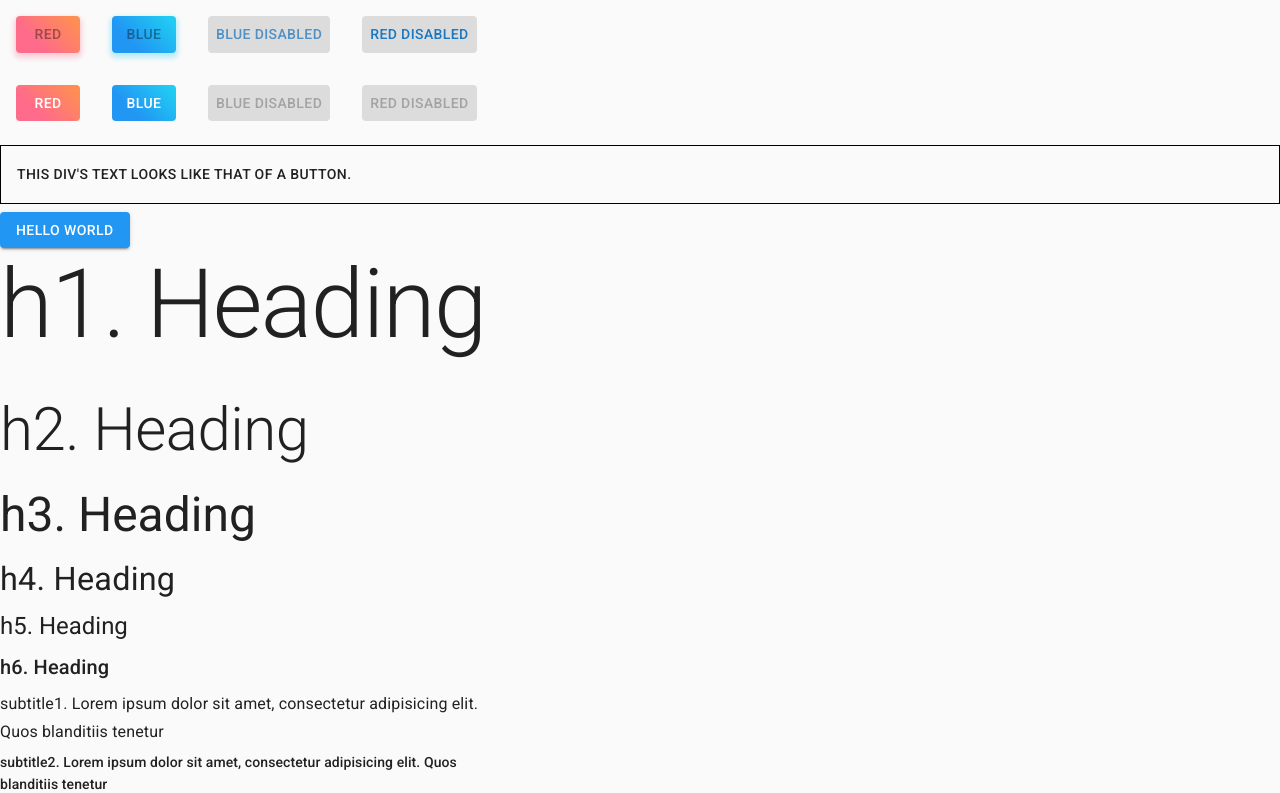
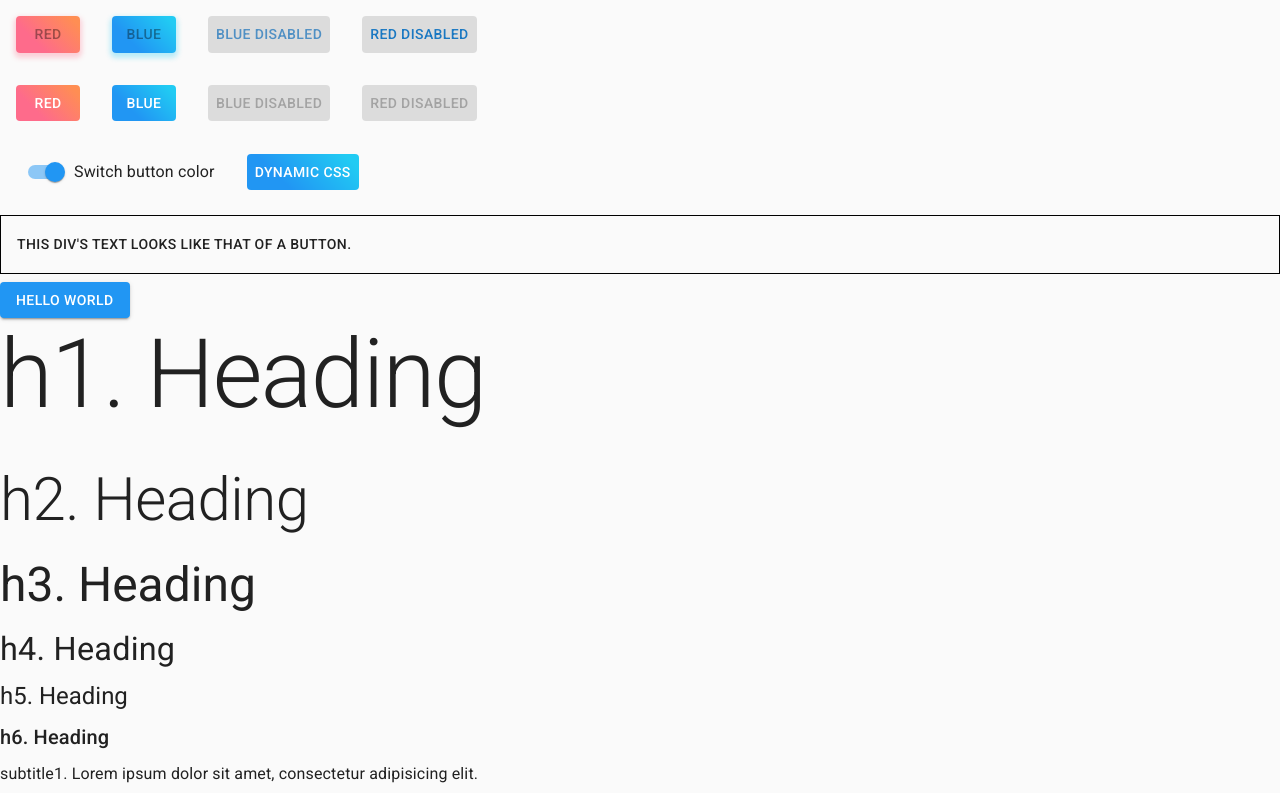
Before and after one commit to garronej/mui-sandbox, a React (Create React App) app: page / in a window 1280 px wide. Shown: the top 793 px of the page. Built offline with nearby package versions, Linux system fonts and the light colour scheme.

Commit message:
Cool dynamic button

```diff
--- a/src/App.tsx
+++ b/src/App.tsx
@@ -1,4 +1,4 @@
-import React, { useMemo, useEffect } from 'react';
+import React, { useMemo, useEffect, useState } from 'react';
 import './App.css';
 import Button from "@material-ui/core/Button";
 import ScopedCssBaseline from '@material-ui/core/ScopedCssBaseline';
@@ -11,6 +11,10 @@ import { createAppTheme } from "./appTheme";
 import useMediaQuery from '@material-ui/core/useMediaQuery';
 import { MyButton } from "./MyButton";
 import { MyButtonBest } from "./MyButtonBest";
+import FormControlLabel from '@material-ui/core/FormControlLabel';
+import Switch from '@material-ui/core/Switch';
+
+
 
 export function App() {
 
@@ -36,6 +40,8 @@ export function App() {
 
   }
 
+  const [color, setColor] = useState<"red" | "blue">("blue")
+
   return (
     <ThemeProvider theme={theme}>
       <StyledThemeProvider theme={theme}> {/*https://material-ui.com/guides/interoperability/#theme*/}
@@ -57,6 +63,20 @@ export function App() {
                 <MyButtonBest color="blue" disabled>Blue disabled</MyButtonBest>
                 <MyButtonBest color="red" disabled>Red disabled</MyButtonBest>
               </div>
+              <div>
+                <FormControlLabel
+                  style={{ "margin": theme.spacing(2) }}
+                  control={
+                    <Switch
+                      checked={color === "blue"}
+                      onChange={event => setColor(event.target.checked ? "blue" : "red")}
+                      color="primary"
+                    />
+                  }
+                  label={"Switch button color"}
+                />
+                <MyButtonBest color={color}>Dynamic CSS</MyButtonBest>
+              </div>
 
 
               <TypographyTheme>This div's text looks like that of a button.</TypographyTheme>
```
Also changed, not shown: 2 other files (tests, documents, lock files or other folders). Lines whose indentation alone changed are shown as unchanged.
